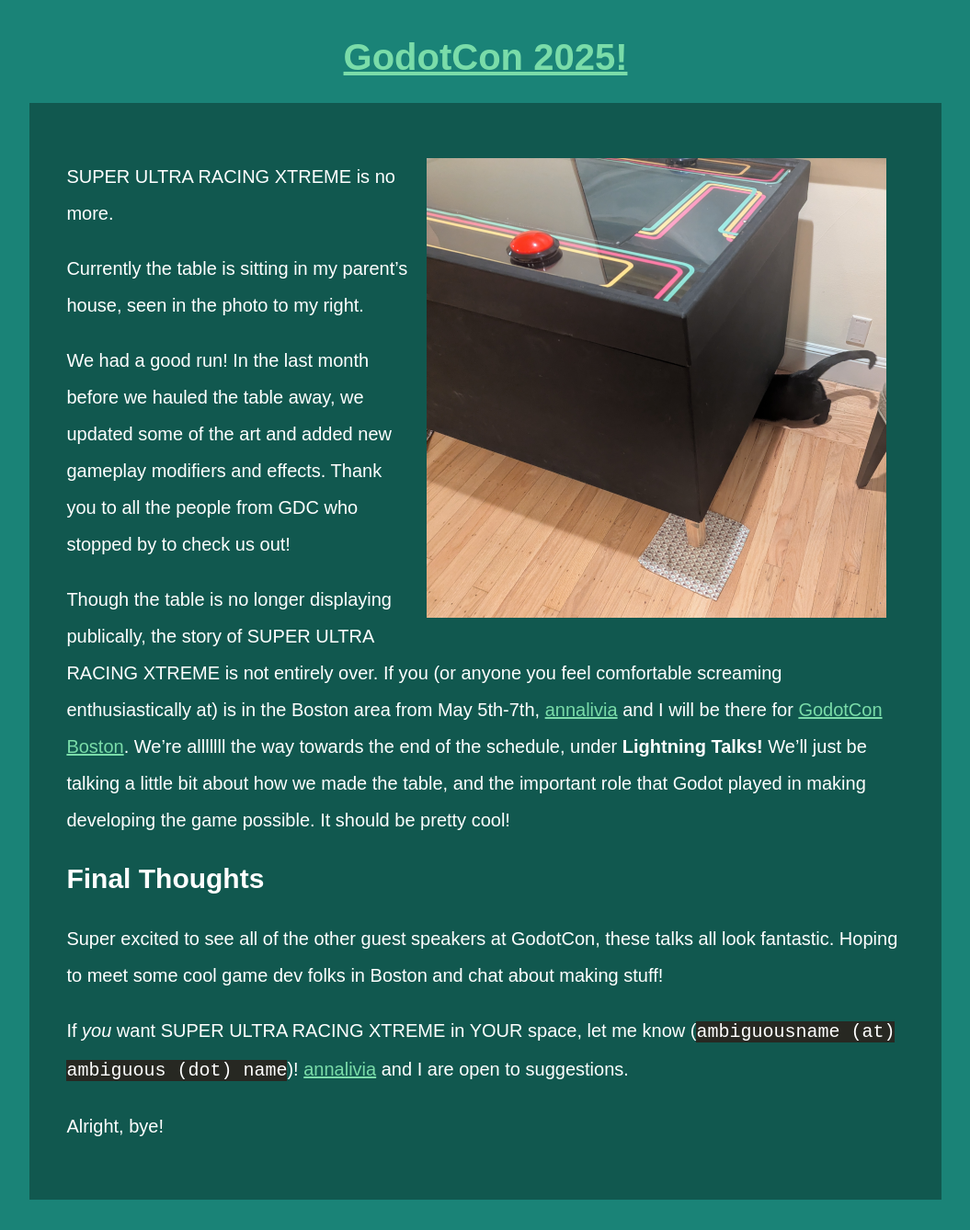
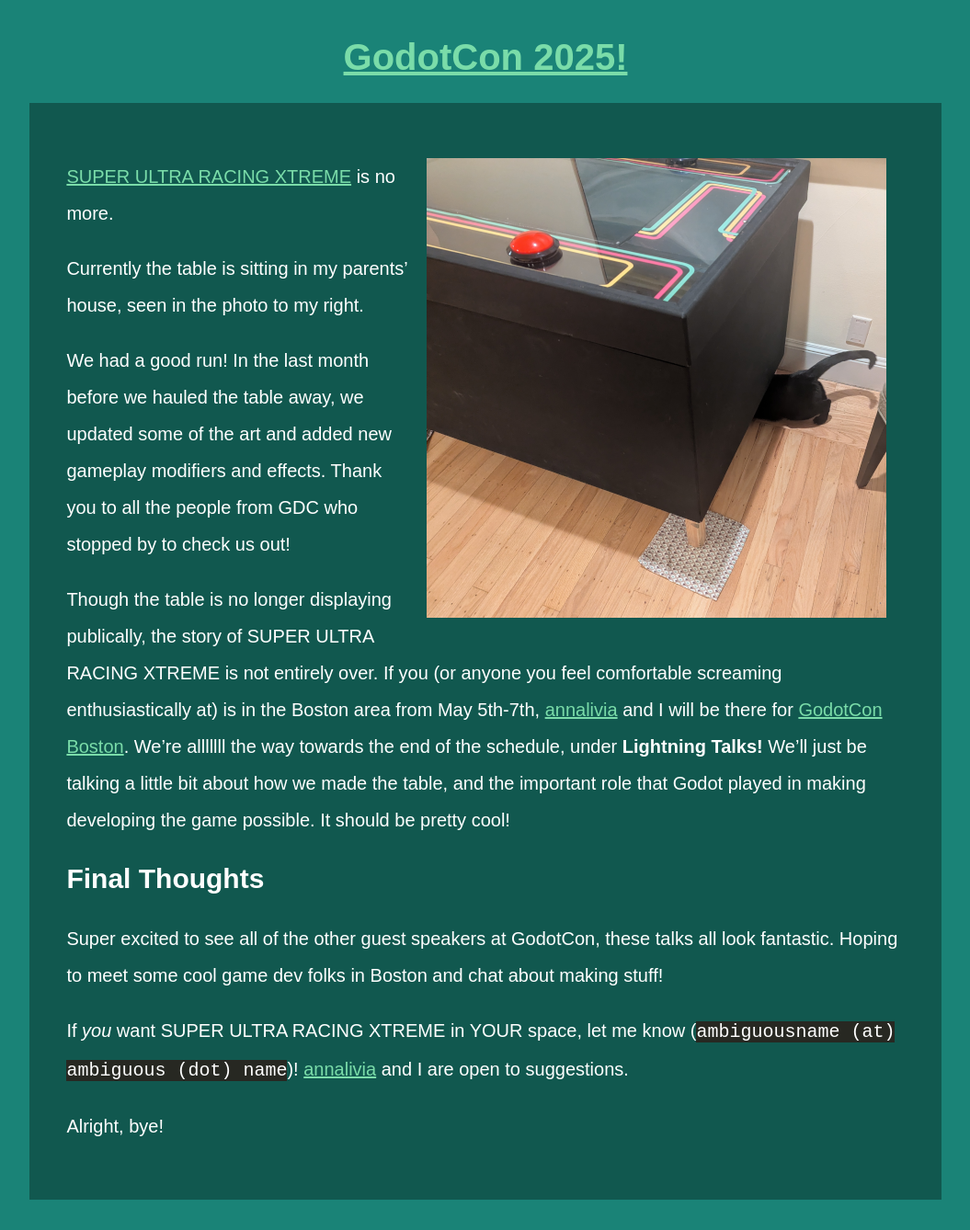
Before and after one commit to ambiguousname/ambiguousname.github.io, a Jekyll site: the page built from _posts/2025-04-16-godot.md, in a window 1280 px wide. Shown: the whole page at 92% size, without its empty margins (112-1167 px from the left). Built offline with Jekyll 4.4.1, drawn with Linux system fonts in a browser that asks for light colours.

Commit message:
Add link, fix typo

```diff
--- a/_posts/2025-04-16-godot.md
+++ b/_posts/2025-04-16-godot.md
@@ -5,9 +5,9 @@
 image-alt: A black cat sticks her head under a giant black table. The sides of the table reach down just above the floor, so there's not a lot of room for her to squeeze under. There is a red button and some colorful lines on the surface of the table.
 ---
 
-SUPER ULTRA RACING XTREME is no more<!--more-->.
+[SUPER ULTRA RACING XTREME](https://www.sfmoma.org/exhibition/artcade/) is no more<!--more-->.
 
-Currently the table is sitting in my parent's house, seen in the photo to my right.
+Currently the table is sitting in my parents' house, seen in the photo to my right.
 
 We had a good run! In the last month before we hauled the table away, we updated some of the art and added new gameplay modifiers and effects. Thank you to all the people from GDC who stopped by to check us out!
 
```
